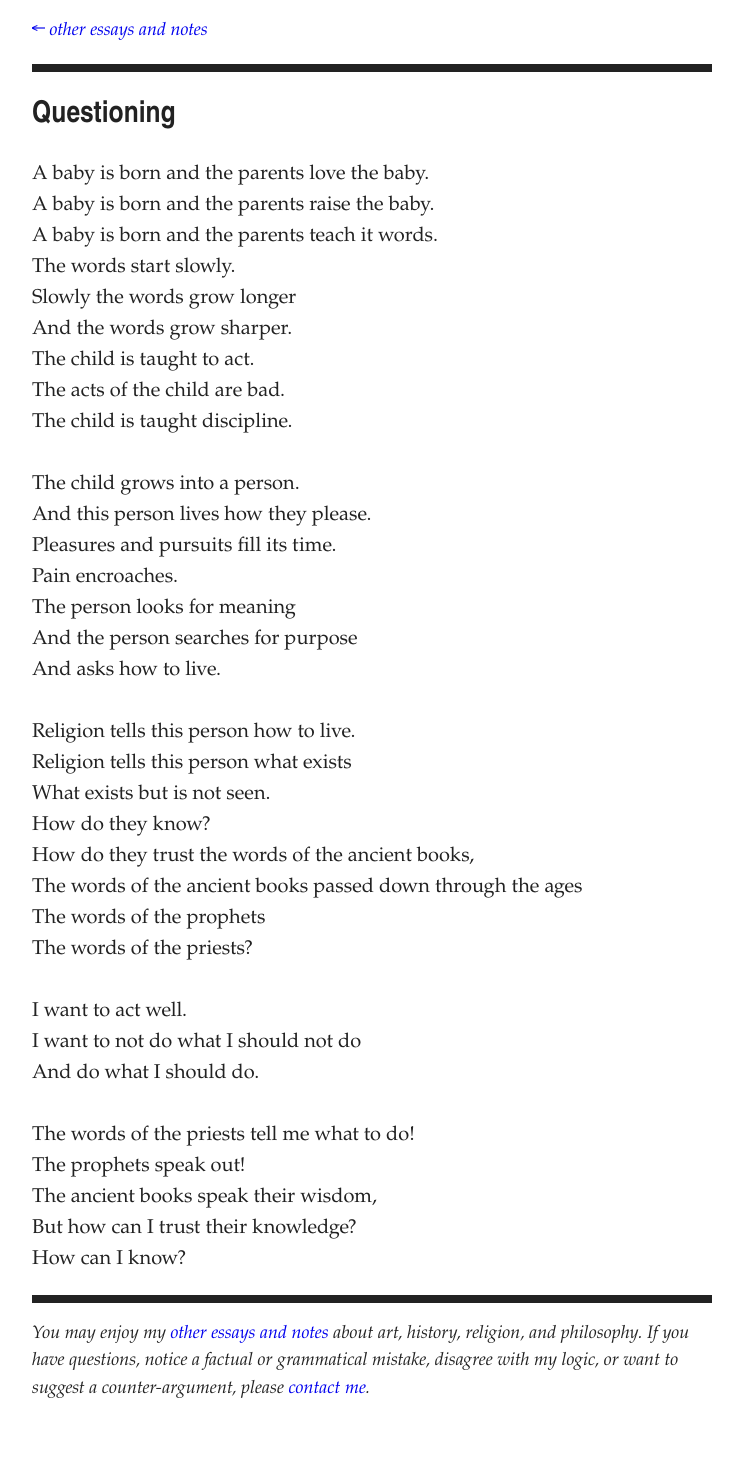
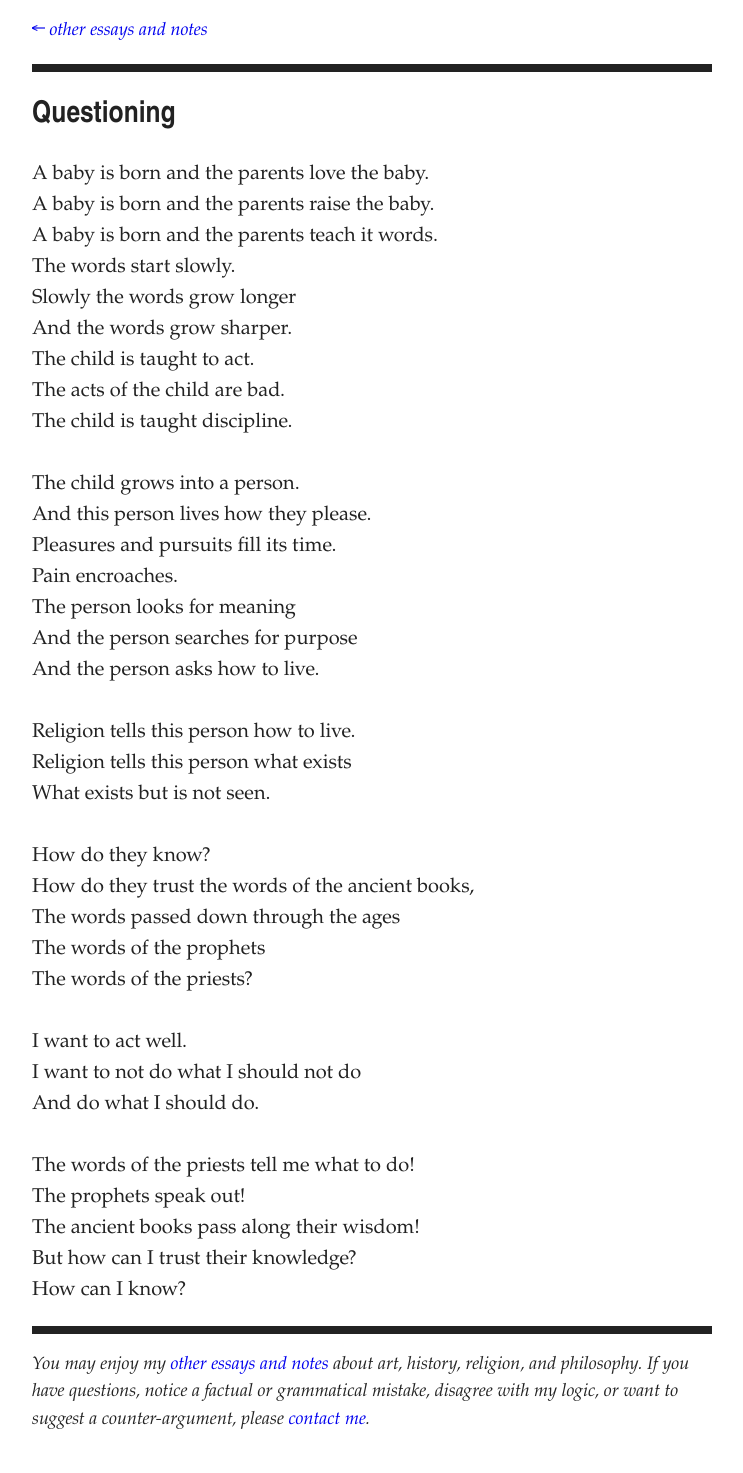
Before and after one commit to artsandmetaphysics/goodlifeodyssey, a Jekyll site: the page built from _documents/questioning-poem.md, in a window 1280 px wide. Shown: the whole page, without its empty margins (268-1011 px from the left). Built offline with Jekyll 4.4.1, drawn with Linux system fonts in a browser that asks for light colours; before the commit the page ends 1442 px from its top, so only the background shows below that.

Commit message:
Improvements

```diff
--- a/_documents/questioning-poem.md
+++ b/_documents/questioning-poem.md
@@ -24,14 +24,15 @@ Pleasures and pursuits fill its time.<br>
 Pain encroaches.<br>
 The person looks for meaning<br>
 And the person searches for purpose<br>
-And asks how to live.<br>
+And the person asks how to live.<br>
 <br>
 Religion tells this person how to live.<br>
 Religion tells this person what exists<br>
 What exists but is not seen.<br>
+<br>
 How do they know?<br>
 How do they trust the words of the ancient books,<br>
-The words of the ancient books passed down through the ages<br>
+The words passed down through the ages<br>
 The words of the prophets<br>
 The words of the priests?<br>
 <br>
@@ -41,6 +42,6 @@ And do what I should do.<br>
 <br>
 The words of the priests tell me what to do!<br>
 The prophets speak out!<br>
-The ancient books speak their wisdom,<br>
+The ancient books pass along their wisdom!<br>
 But how can I trust their knowledge?<br>
 How can I know?<br>
```
Also changed, not shown: documents/questioning-poem.md (+4 -3 lines).
